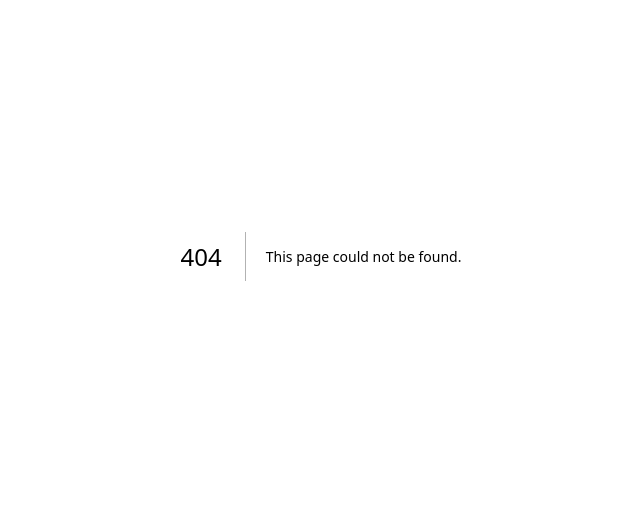
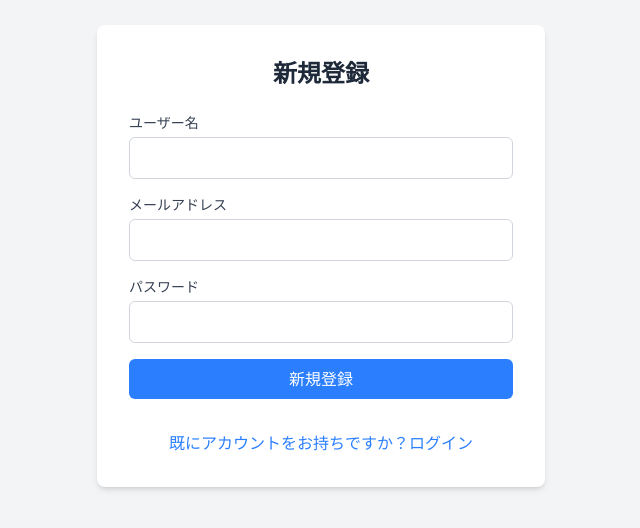
Before and after one commit to masahiro96848/next_graphql_firebase_frontend, a Next.js app: page /signup in a window 1280 px wide. Before the commit this address had no page. Shown: the part 144-672 px from the top of the page, without its empty margins (319-959 px from the left). Built offline with nearby package versions, Linux system fonts and the light colour scheme.

Commit message:
レイアウトを作成

```diff
--- a/package.json
+++ b/package.json
@@ -19,6 +19,8 @@
     "postcss": "^8.5.3",
     "react": "^19.0.0",
     "react-dom": "^19.0.0",
+    "react-hook-form": "^7.54.2",
+    "react-icons": "^5.5.0",
     "tailwind-merge": "^3.0.2",
     "tailwindcss-animate": "^1.0.7"
   },
--- /dev/null
+++ b/src/components/SignInForm.tsx
@@ -0,0 +1,47 @@
+import Link from 'next/link'
+import { useForm } from 'react-hook-form'
+
+export const SignInForm = () => {
+  const { register } = useForm()
+
+  return (
+    <div className="w-full max-w-md bg-white p-8 shadow-md rounded-lg">
+      <h2 className="text-2xl font-bold text-center text-gray-800 mb-6">
+        ログイン
+      </h2>
+      <form className="space-y-4">
+        <div>
+          <label className="block text-sm font-medium text-gray-700">
+            メールアドレス
+          </label>
+          <input
+            type="email"
+            {...register('email', { required: true })}
+            className="mt-1 w-full p-2 border border-gray-300 rounded-md focus:outline-none focus:ring-2 focus:ring-blue-500"
+          />
+        </div>
+        <div>
+          <label className="block text-sm font-medium text-gray-700">
+            パスワード
+          </label>
+          <input
+            type="password"
+            {...register('password', { required: true })}
+            className="mt-1 w-full p-2 border border-gray-300 rounded-md focus:outline-none focus:ring-2 focus:ring-blue-500"
+          />
+        </div>
+        <button
+          type="submit"
+          className="w-full bg-blue-500 text-white py-2 rounded-md hover:bg-blue-600 transition"
+        >
+          ログイン
+        </button>
+      </form>
+      <div className="text-center mt-4">
+        <Link href="/signup" className="text-blue-500 hover:underline">
+          アカウントをお持ちでない方はこちら
+        </Link>
+      </div>
+    </div>
+  )
+}
--- /dev/null
+++ b/src/components/SignUpForm.tsx
@@ -0,0 +1,57 @@
+import Link from 'next/link'
+import { useForm } from 'react-hook-form'
+
+export const SignUpForm = () => {
+  const { register } = useForm()
+
+  return (
+    <div className="w-full max-w-md bg-white p-8 shadow-md rounded-lg">
+      <h2 className="text-2xl font-bold text-center text-gray-800 mb-6">
+        新規登録
+      </h2>
+      <form className="space-y-4">
+        <div>
+          <label className="block text-sm font-medium text-gray-700">
+            ユーザー名
+          </label>
+          <input
+            type="text"
+            {...register('username', { required: true })}
+            className="mt-1 w-full p-2 border border-gray-300 rounded-md focus:outline-none focus:ring-2 focus:ring-blue-500"
+          />
+        </div>
+        <div>
+          <label className="block text-sm font-medium text-gray-700">
+            メールアドレス
+          </label>
+          <input
+            type="email"
+            {...register('email', { required: true })}
+            className="mt-1 w-full p-2 border border-gray-300 rounded-md focus:outline-none focus:ring-2 focus:ring-blue-500"
+          />
+        </div>
+        <div>
+          <label className="block text-sm font-medium text-gray-700">
+            パスワード
+          </label>
+          <input
+            type="password"
+            {...register('password', { required: true })}
+            className="mt-1 w-full p-2 border border-gray-300 rounded-md focus:outline-none focus:ring-2 focus:ring-blue-500"
+          />
+        </div>
+        <button
+          type="submit"
+          className="w-full bg-blue-500 text-white py-2 rounded-md hover:bg-blue-600 transition"
+        >
+          新規登録
+        </button>
+        <div className="text-center mt-4">
+          <Link href="/signin" className="text-blue-500 hover:underline">
+            既にアカウントをお持ちですか？ログイン
+          </Link>
+        </div>
+      </form>
+    </div>
+  )
+}
--- /dev/null
+++ b/src/components/TodoForm.tsx
@@ -0,0 +1,42 @@
+import { useForm } from 'react-hook-form'
+
+export const TodoForm = () => {
+  const { register } = useForm()
+
+  return (
+    <div className="w-full max-w-md bg-white p-8 shadow-md rounded-lg">
+      <h2 className="text-2xl font-bold text-center text-gray-800 mb-6">
+        Todo作成
+      </h2>
+      <form className="space-y-4">
+        <div>
+          <label className="block text-sm font-medium text-gray-700">
+            タイトル
+          </label>
+          <input
+            type="text"
+            {...register('title', { required: true })}
+            className="mt-1 w-full p-2 border border-gray-300 rounded-md focus:outline-none focus:ring-2 focus:ring-blue-500"
+          />
+        </div>
+
+        <div>
+          <label className="block text-sm font-medium text-gray-700">
+            内容
+          </label>
+          <textarea
+            {...register('content', { required: true })}
+            className="mt-1 w-full p-2 border border-gray-300 rounded-md focus:outline-none focus:ring-2 focus:ring-blue-500"
+          />
+        </div>
+
+        <button
+          type="submit"
+          className="w-full bg-black text-white py-2 rounded-md hover:bg-gray-800 transition"
+        >
+          投稿する
+        </button>
+      </form>
+    </div>
+  )
+}
--- /dev/null
+++ b/src/components/TodoList.tsx
@@ -0,0 +1,55 @@
+import Link from 'next/link'
+import { useState } from 'react'
+import { FaEdit, FaTrash } from 'react-icons/fa'
+
+export const TodoList = () => {
+  const [todos, setTodos] = useState<{ title: string }[]>([
+    { title: 'ダミーTodo 1' },
+    { title: 'ダミーTodo 2' },
+    { title: 'ダミーTodo 3' },
+  ])
+  const [searchTerm, setSearchTerm] = useState('')
+
+  const handleDelete = (index: number) => {
+    const newTodos = todos.filter((_, i) => i !== index)
+    setTodos(newTodos)
+  }
+
+  const filteredTodos = todos.filter((todo) =>
+    todo.title.toLowerCase().includes(searchTerm.toLowerCase())
+  )
+
+  return (
+    <div className="w-full max-w-md mx-auto">
+      <Link href="/todo/create">
+        <button className="w-full bg-black text-white px-4 py-2 rounded-md hover:bg-gray-800 transition">
+          Todoを作成
+        </button>
+      </Link>
+      <input
+        type="text"
+        placeholder="検索"
+        value={searchTerm}
+        onChange={(e) => setSearchTerm(e.target.value)}
+        className="mt-4 w-full p-2 border border-gray-300 rounded-md focus:outline-none focus:ring-2 focus:ring-blue-500"
+      />
+      <ul className="mt-4 space-y-2">
+        {filteredTodos.map((todo, index) => (
+          <li
+            key={index}
+            className="flex justify-between items-center p-2 border border-gray-300 rounded-md"
+          >
+            <span>{todo.title}</span>
+            <div className="flex space-x-2">
+              <FaEdit className="text-blue-500 cursor-pointer" />
+              <FaTrash
+                className="text-red-500 cursor-pointer"
+                onClick={() => handleDelete(index)}
+              />
+            </div>
+          </li>
+        ))}
+      </ul>
+    </div>
+  )
+}
--- /dev/null
+++ b/src/pages/signin/index.tsx
@@ -0,0 +1,12 @@
+import React from 'react'
+import { SignInForm } from '@/components/SignInForm'
+
+const SignInPage = () => {
+  return (
+    <div className="flex min-h-screen items-center justify-center bg-gray-100">
+      <SignInForm />
+    </div>
+  )
+}
+
+export default SignInPage
--- /dev/null
+++ b/src/pages/signup/index.tsx
@@ -0,0 +1,12 @@
+import React from 'react'
+import { SignUpForm } from '@/components/SignUpForm'
+
+const SignUpPage = () => {
+  return (
+    <div className="flex min-h-screen items-center justify-center bg-gray-100">
+      <SignUpForm />
+    </div>
+  )
+}
+
+export default SignUpPage
--- /dev/null
+++ b/src/pages/todo/create/index.tsx
@@ -0,0 +1,12 @@
+import { TodoForm } from '@/components/TodoForm'
+import React from 'react'
+
+const TodoPage = () => {
+  return (
+    <div className="flex flex-col items-center justify-center h-screen">
+      <TodoForm />
+    </div>
+  )
+}
+
+export default TodoPage
--- /dev/null
+++ b/src/pages/todo/index.tsx
@@ -0,0 +1,12 @@
+import { TodoList } from '@/components/TodoList'
+import React from 'react'
+
+const TodoPage = () => {
+  return (
+    <div className="flex flex-col items-center justify-center h-screen">
+      <TodoList />
+    </div>
+  )
+}
+
+export default TodoPage
```
Also changed, not shown: src/pages/todo/[id]/index.tsx (added), 1 other file (tests, documents, lock files or other folders).
